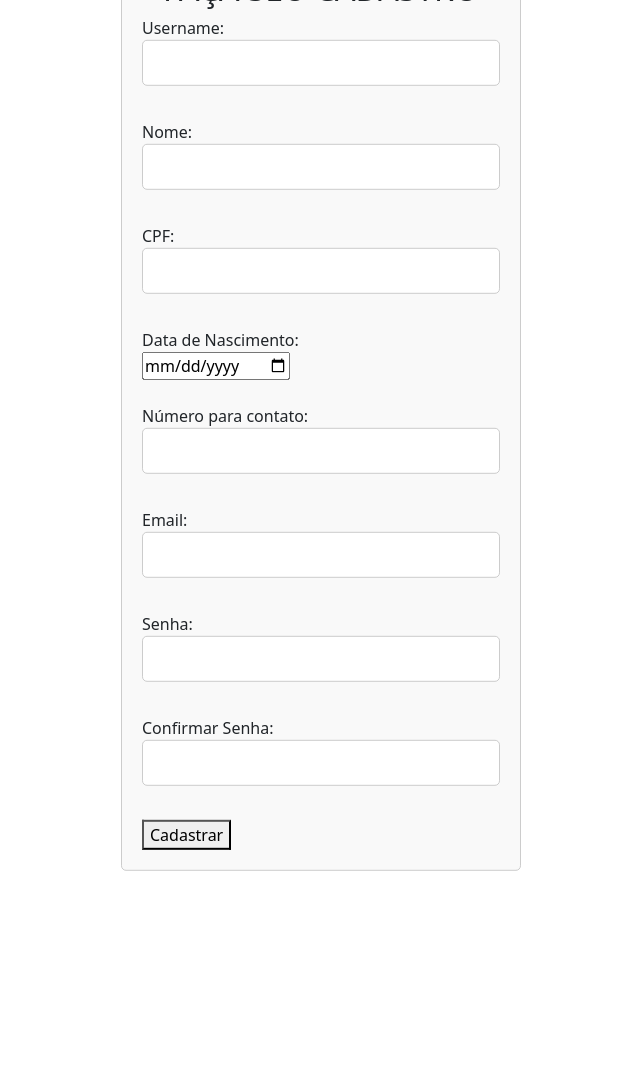
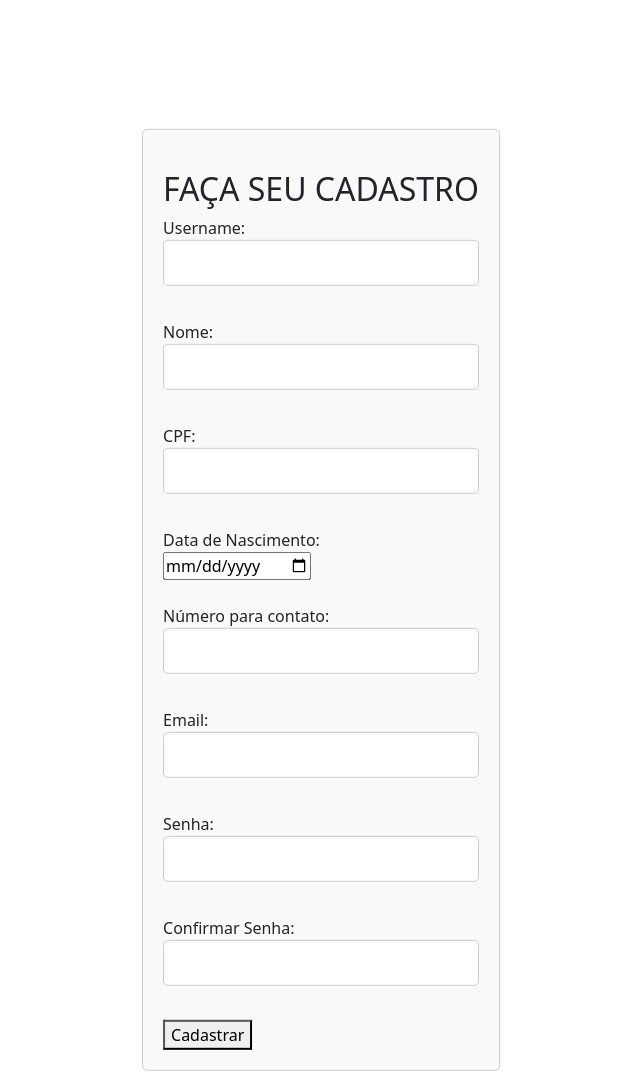
Before and after one commit to majupeixoto/cafe_projeto, a Django app: page /cliente_cadastro/ in a window 1280 px wide. Shown: the whole page, without its empty margins (319-959 px from the left). Before the commit the page ends 871 px from the top, so only its background shows below. Run offline with Django 5.2, Linux system fonts and the light colour scheme; parts of the project's set-up code (start-up, migrations or seed data) failed here and were passed over.

Commit message:
coloquei o o cadastrar funcionario mais embaixo, o mostrando todo o form

```diff
--- a/Projeto/apps/templates/apps/cliente_cadastro.html
+++ b/Projeto/apps/templates/apps/cliente_cadastro.html
@@ -1,7 +1,7 @@
 {% extends 'global/base_logins.html' %}
 
 {% block body %}
-    <div class="container">
+    <div class="cadastrar">
         <h2>FAÇA SEU CADASTRO<br></h2>
 
         <form class="login" action="{% url 'cliente_cadastro' %}" method="post">
--- a/Projeto/static/global/css/login.css
+++ b/Projeto/static/global/css/login.css
@@ -32,6 +32,18 @@ h2 {
     background-color: #f9f9f9;
     position: absolute;
     top: 50%;
+    left: 50%;
+    transform: translate(-50%, -50%);
+}
+
+.cadastrar {
+    max-width: 400px;
+    padding: 20px;
+    border: 1px solid #ccc;
+    border-radius: 5px;
+    background-color: #f9f9f9;
+    position: absolute;
+    top: 75%;
     left: 50%;
     transform: translate(-50%, -50%);
 }
```
